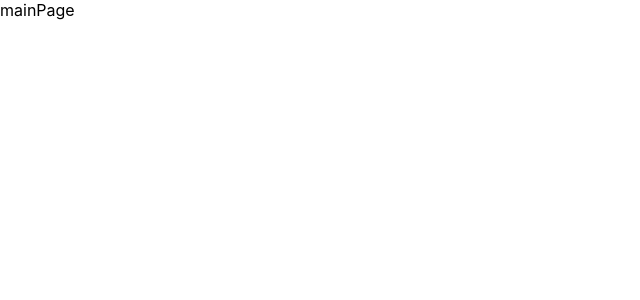
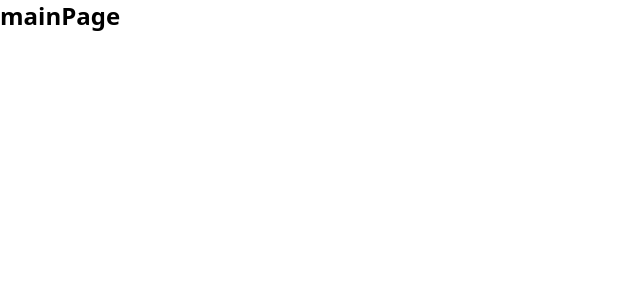
Before and after one commit to HenriqueVerasAraujo/learning-tailwind, a React (Create React App) app: page / in a window 1280 px wide. Shown: the top 300 px of the page, without its empty margins (0-640 px from the left). Built offline with nearby package versions, Linux system fonts and the light colour scheme.

Commit message:
instalando tailwind

```diff
--- a/package.json
+++ b/package.json
@@ -35,5 +35,10 @@
       "last 1 firefox version",
       "last 1 safari version"
     ]
+  },
+  "devDependencies": {
+    "autoprefixer": "^10.4.7",
+    "postcss": "^8.4.13",
+    "tailwindcss": "^3.0.24"
   }
 }
--- /dev/null
+++ b/postcss.config.js
@@ -0,0 +1,6 @@
+module.exports = {
+  plugins: {
+    tailwindcss: {},
+    autoprefixer: {},
+  },
+}
--- a/src/index.css
+++ b/src/index.css
@@ -1,13 +1,3 @@
-body {
-  margin: 0;
-  font-family: -apple-system, BlinkMacSystemFont, 'Segoe UI', 'Roboto', 'Oxygen',
-    'Ubuntu', 'Cantarell', 'Fira Sans', 'Droid Sans', 'Helvetica Neue',
-    sans-serif;
-  -webkit-font-smoothing: antialiased;
-  -moz-osx-font-smoothing: grayscale;
-}
-
-code {
-  font-family: source-code-pro, Menlo, Monaco, Consolas, 'Courier New',
-    monospace;
-}
+@tailwind base;
+@tailwind components;
+@tailwind utilities;
--- a/src/pages/mainPage.js
+++ b/src/pages/mainPage.js
@@ -2,6 +2,6 @@ import React from 'react'
 
 export default function MainPage() {
   return (
-    <div>mainPage</div>
+    <div className='text-2xl font-bold'>mainPage</div>
   )
 }
--- /dev/null
+++ b/tailwind.config.js
@@ -0,0 +1,9 @@
+module.exports = {
+  content: [
+    "./src/**/*.{js,jsx,ts,tsx}",
+  ],
+  theme: {
+    extend: {},
+  },
+  plugins: [],
+}
```
